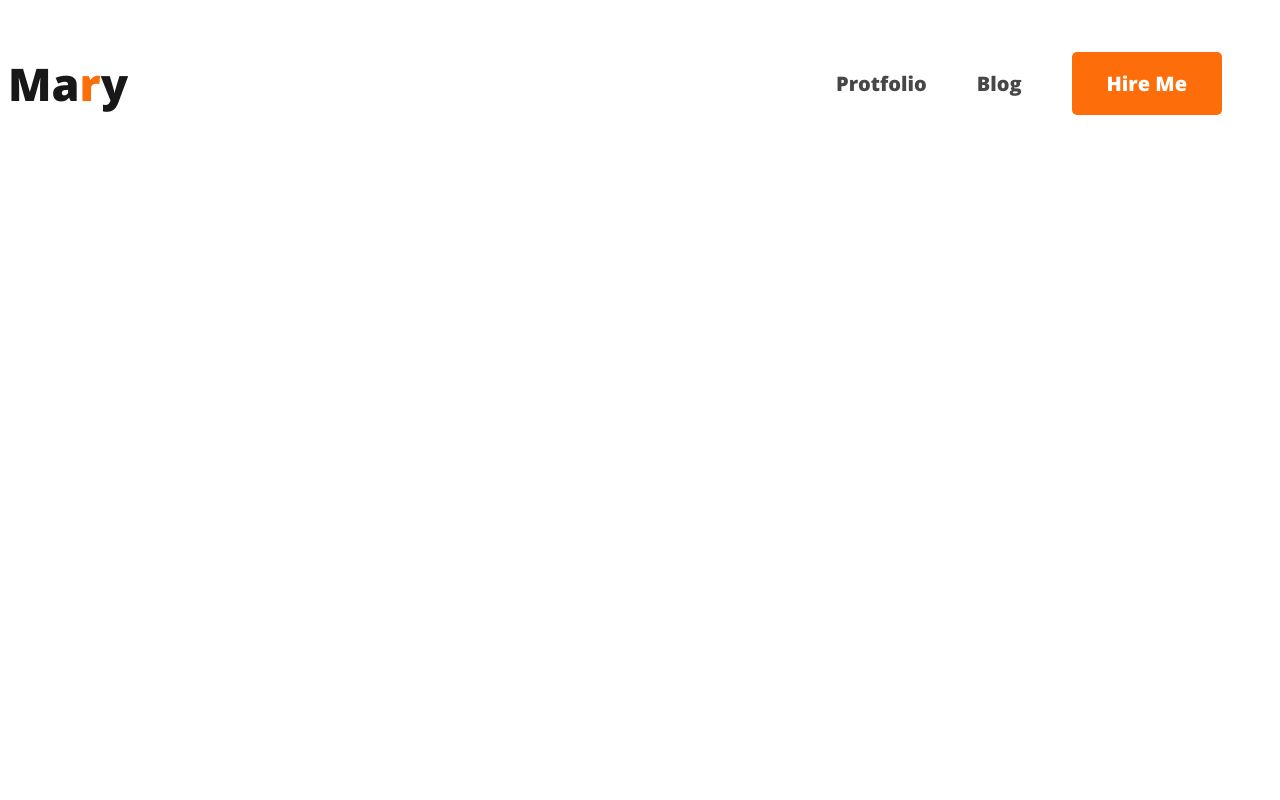
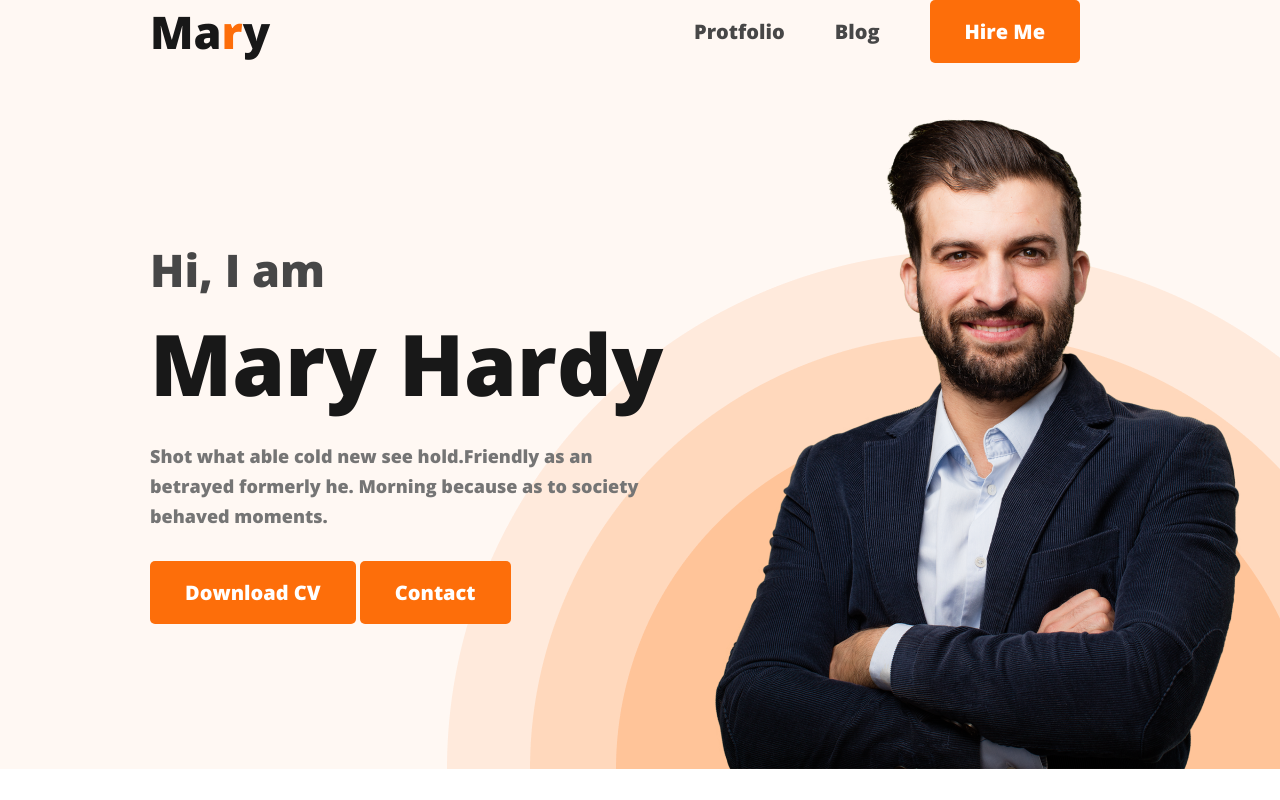
Before and after one commit to mdmamunhp09/developer-protfolio, a plain HTML site: page index.html in a window 1280 px wide. Drawn offline with nearby package versions, Linux system fonts and the light colour scheme.

Commit message:
banner section added

```diff
--- a/css/style.css
+++ b/css/style.css
@@ -1,3 +1,7 @@
+*{
+    padding: 0;
+    margin:0;
+}
 /*common shared style */
 body {
     font-family: 'Open Sans', sans-serif;
@@ -15,7 +19,7 @@ body {
     font-size: 20px;
     font-weight: 700;
     border: 0;
-    padding:18px 35px;
+    padding: 18px 35px;
 }
 
 /* nav section start */
@@ -23,6 +27,8 @@ nav {
     display: flex;
     justify-content: space-between;
     align-items: center;
+    margin: 0px 150px;
+    padding-bottom: 0px;
 }
 
 .nav-title {
@@ -48,3 +54,45 @@ nav>ul li a {
     font-size: 20px;
     font-weight: 400;
 }
+
+/* header section start */
+.header {
+    background-color: #FFF8F3;
+}
+
+.banner {
+    padding: 30px 30px 0 150px;
+    display: flex;
+    background-image: url(../images/header_bg.png);
+    background-repeat: no-repeat;
+    background-position: bottom right;
+    align-items: center;
+    justify-content: space-between;
+}
+.banner-description{
+    color: #757575;
+    font-size: 18px;
+    font-weight: 400;
+    line-height: 30px;
+    max-width: 700px;
+    margin-bottom: 30px;
+}
+
+.banner-img{
+    width: 584px;
+    height: 676px;
+}
+
+.banner-greeting {
+    color: #474747;
+    font-size: 45px;
+    font-weight: 600;
+    margin-bottom: 5px;
+}
+
+.banner-title {
+    color: #181818;
+    font-size: 85px;
+    font-weight: 700;
+   margin-bottom: 20px;
+}
--- a/index.html
+++ b/index.html
@@ -13,7 +13,7 @@
 </head>
 
 <body>
-    <header>
+    <header class="header">
         <nav>
             <h3 class="nav-title">Ma<span id="primary-text">r</span>y</h3>
             <ul>
@@ -22,6 +22,20 @@
                 <li><button class="btn-primary">Hire Me</button></li>
             </ul>
         </nav>
+        <div class="banner">
+            <div class="banner-content">
+                <h3 class="banner-greeting">Hi, I  am</h3>
+                <h1 class="banner-title">Mary Hardy</h1>
+                <p class="banner-description">
+                    Shot what able cold new see hold.Friendly as an betrayed formerly he. Morning because as to society behaved moments.
+                </p>
+                <button class="btn-primary">Download CV</button>
+                <button class="btn-primary">Contact</button>
+            </div>
+            <div class="banner-img">
+                <img src="images/hardy.png" alt="">
+            </div>
+        </div>
     </header>
 </body>
 
```
